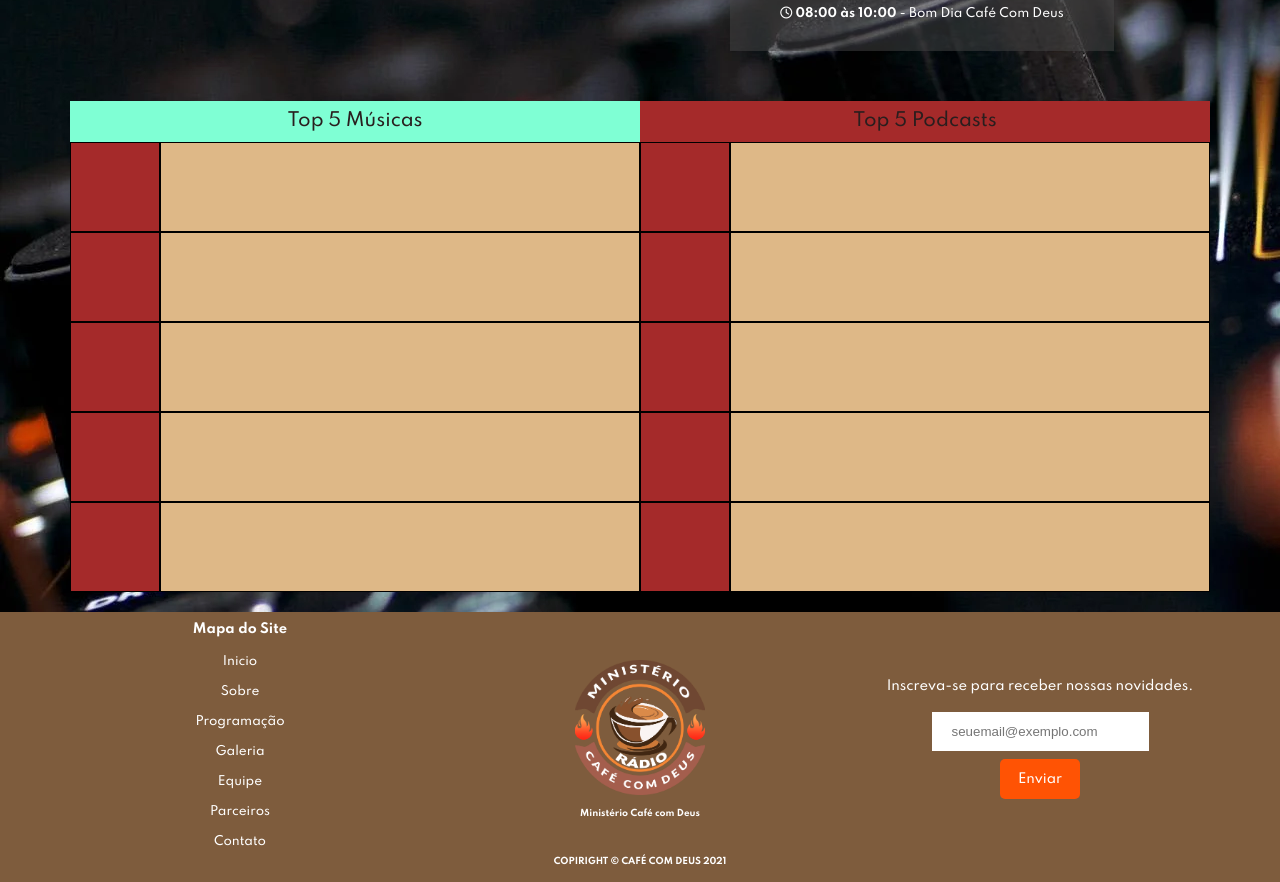
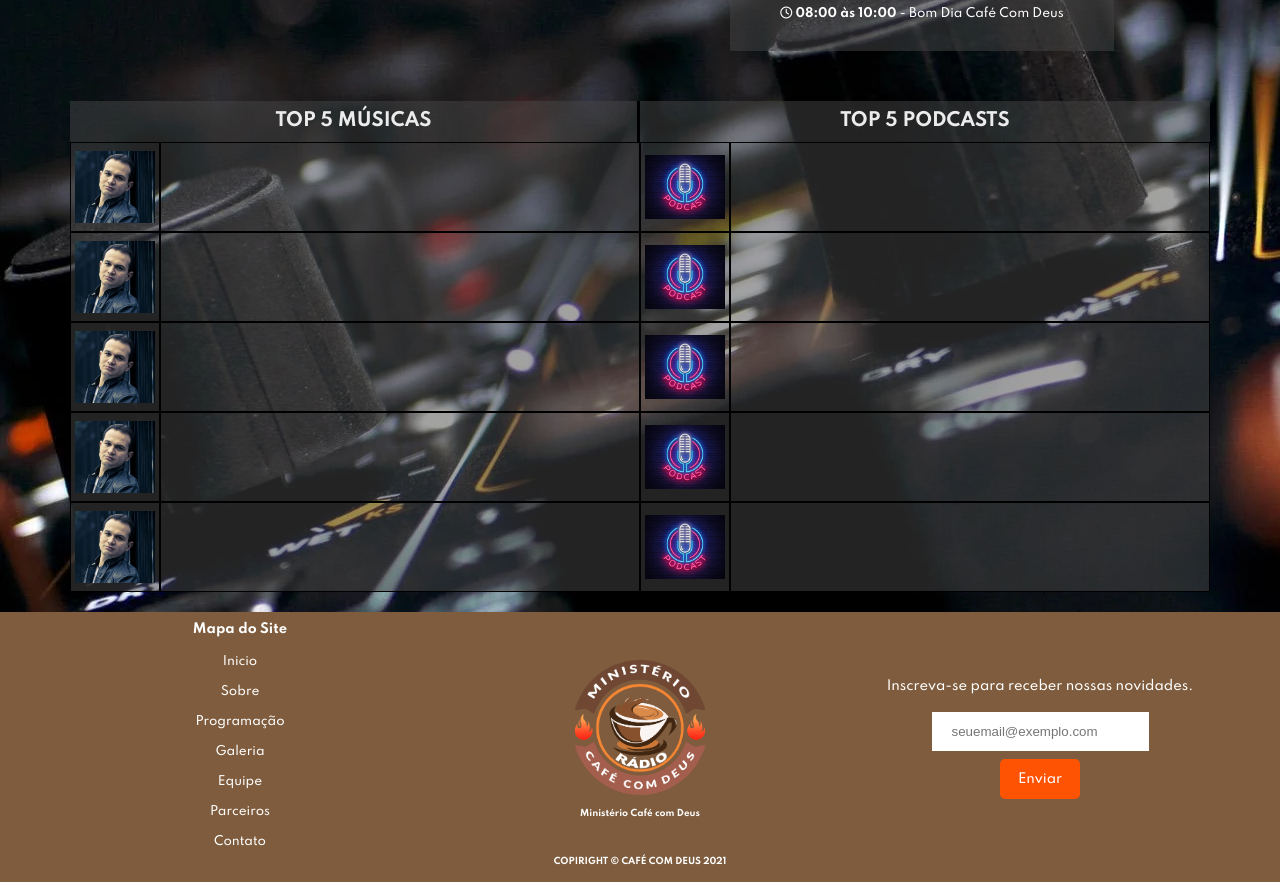
Before and after one commit to andersonmauri/cafecomdeus, a plain HTML site: page Index.html in a window 1280 px wide. Shown: the part 2089-2971 px from the top of the page. Drawn offline with nearby package versions, Linux system fonts and the light colour scheme.

Commit message:
Atualização de pagina

```diff
--- a/Index.html
+++ b/Index.html
@@ -242,48 +242,58 @@
                     </div>
                     <div class="favoritas">
                         <div class="fav-left">
-                            <div class="title-conteudo">Top 5 Músicas</div>
+                            <div class="title-conteudo divisoria ">Top 5 Músicas</div>
                             <div class="favorita">
-                                <div class="capa"></div>
+                                <div class="capa"><img class="capa-cantor" src="assets/images/cantores/cantor.jpg">
+                                </div>
                                 <div class="conteudo"></div>
                             </div>
                             <div class="favorita">
-                                <div class="capa"></div>
+                                <div class="capa"><img class="capa-cantor" src="assets/images/cantores/cantor.jpg">
+                                </div>
                                 <div class="conteudo"></div>
                             </div>
                             <div class="favorita">
-                                <div class="capa"></div>
+                                <div class="capa"><img class="capa-cantor" src="assets/images/cantores/cantor.jpg">
+                                </div>
                                 <div class="conteudo"></div>
                             </div>
                             <div class="favorita">
-                                <div class="capa"></div>
+                                <div class="capa"><img class="capa-cantor" src="assets/images/cantores/cantor.jpg">
+                                </div>
                                 <div class="conteudo"></div>
                             </div>
                             <div class="favorita">
-                                <div class="capa"></div>
+                                <div class="capa"><img class="capa-cantor" src="assets/images/cantores/cantor.jpg">
+                                </div>
                                 <div class="conteudo"></div>
                             </div>
                         </div>
                         <div class="fav-right">
                             <div class="title-conteudo">Top 5 Podcasts</div>
                             <div class="favorita">
-                                <div class="capa"></div>
+                                <div class="capa"><img class="capa-cantor" src="assets/images/cantores/podcast.jpg">
+                                </div>
                                 <div class="conteudo"></div>
                             </div>
                             <div class="favorita">
-                                <div class="capa"></div>
+                                <div class="capa"><img class="capa-cantor" src="assets/images/cantores/podcast.jpg">
+                                </div>
                                 <div class="conteudo"></div>
                             </div>
                             <div class="favorita">
-                                <div class="capa"></div>
+                                <div class="capa"><img class="capa-cantor" src="assets/images/cantores/podcast.jpg">
+                                </div>
                                 <div class="conteudo"></div>
                             </div>
                             <div class="favorita">
-                                <div class="capa"></div>
+                                <div class="capa"><img class="capa-cantor" src="assets/images/cantores/podcast.jpg">
+                                </div>
                                 <div class="conteudo"></div>
                             </div>
                             <div class="favorita">
-                                <div class="capa"></div>
+                                <div class="capa"><img class="capa-cantor" src="assets/images/cantores/podcast.jpg">
+                                </div>
                                 <div class="conteudo"></div>
                             </div>
                         </div>
--- a/assets/css/estilo.css
+++ b/assets/css/estilo.css
@@ -511,6 +511,7 @@ p {
 .favoritas {
   display: flex;
   margin-top: 50px;
+  background-color: rgba(71, 71, 71, 0.5);
 }
 
 .favorita {
@@ -520,30 +521,44 @@ p {
 .capa {
   width: 90px;
   height: 90px;
-  background-color: brown;
+  justify-content: center;
+  align-items: center;
+  display: flex;
   border: 1px solid black;
+}
+
+.capa-cantor {
+  width: 80px;
+  height: auto;
 }
 
 .conteudo {
   flex: 1;
-  background-color: burlywood;
+
   border: 1px solid black;
+}
+
+.divisoria {
+  border-right: 3px solid black;
 }
 
 .title-conteudo {
   font-size: 18px;
   text-align: center;
   padding: 10px;
+  text-transform: uppercase;
+  font-weight: 600;
+  color: rgb(236, 236, 236);
 }
 
 .fav-left {
   flex: 1;
-  background-color: aquamarine;
+
 }
 
 .fav-right {
   flex: 1;
-  background-color: brown;
+
 }
 
 
```
Also changed, not shown: assets/images/cantores/cantor.jpg (added), assets/images/cantores/podcast.jpg (added).
